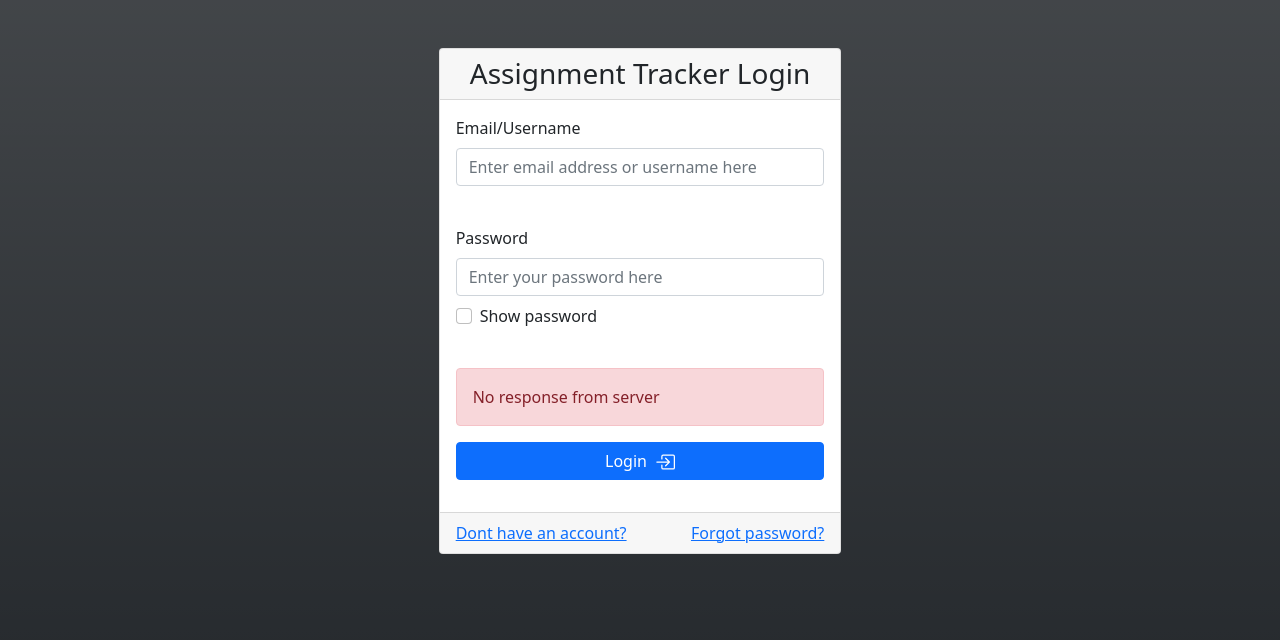
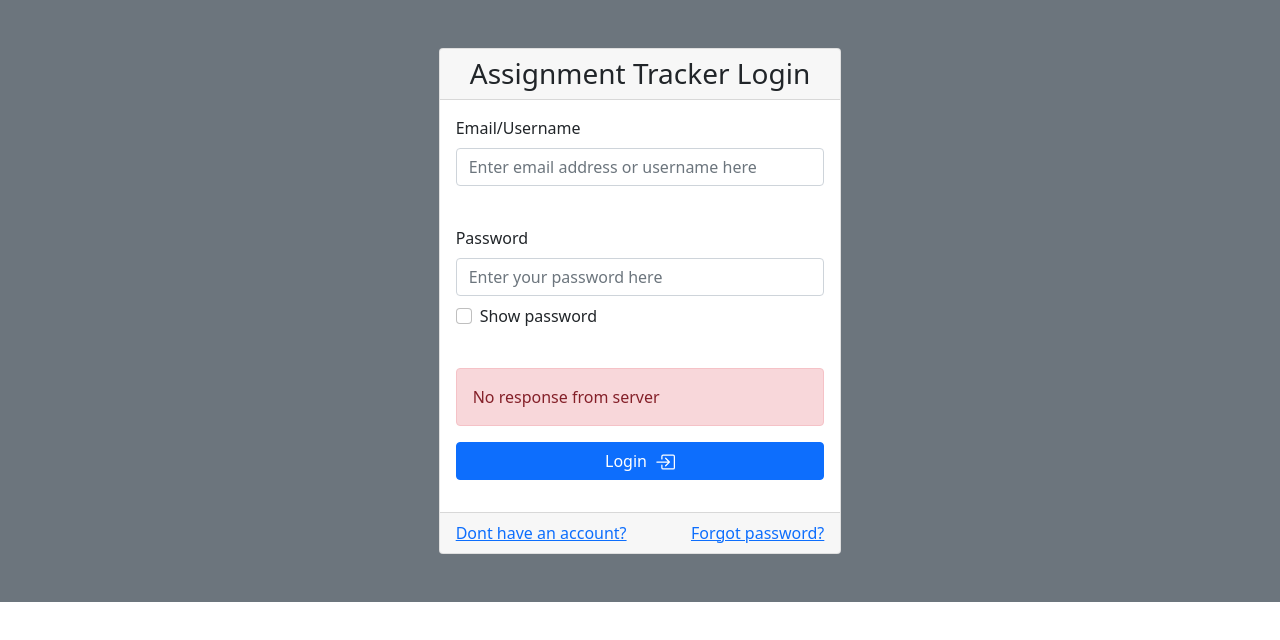
Before and after one commit to hansie4/assignment-tracker-MERN-app, a React (Create React App) app in the folder frontend/: page /login in a window 1280 px wide. Shown: the top 640 px of the page. Built offline with nearby package versions, Linux system fonts and the light colour scheme; no server answers.

Commit message:
Updated background

```diff
--- a/frontend/src/app/App.js
+++ b/frontend/src/app/App.js
@@ -41,7 +41,7 @@ function App({
 			autoHideDuration={200}
 			style={{ width: '100%', height: '100vh' }}
 		>
-			<Container fluid className='min-vh-100 h-100 p-0 bg-dark bg-gradient' style={{ height: '1px' }}>
+			<Container fluid className='bg-secondary' style={{ padding: '0', WebkitBackgroundSize: 'cover', backgroundSize: 'cover' }}>
 				{
 					isAuthLoading ?
 						<Container className='pt-5'>
```
